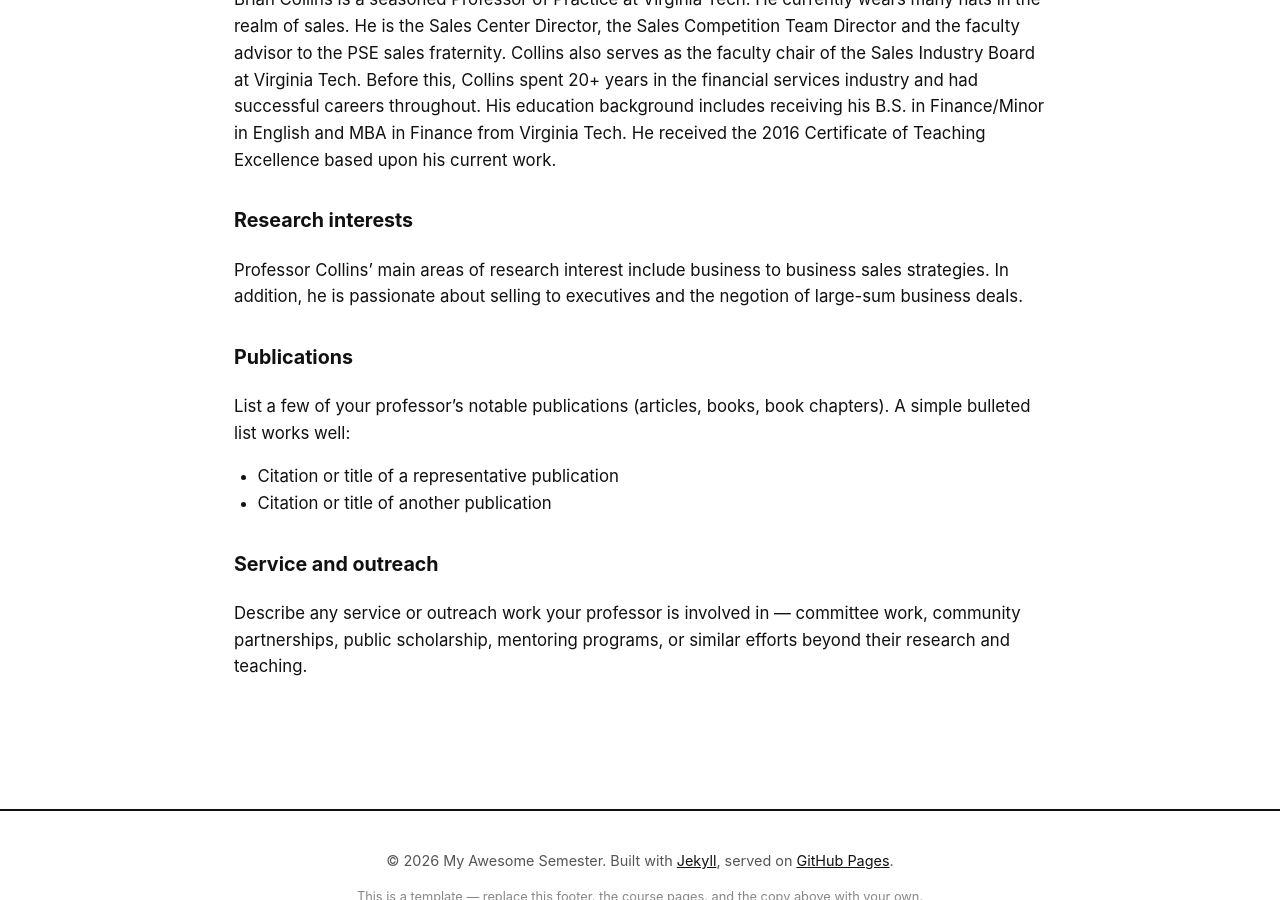
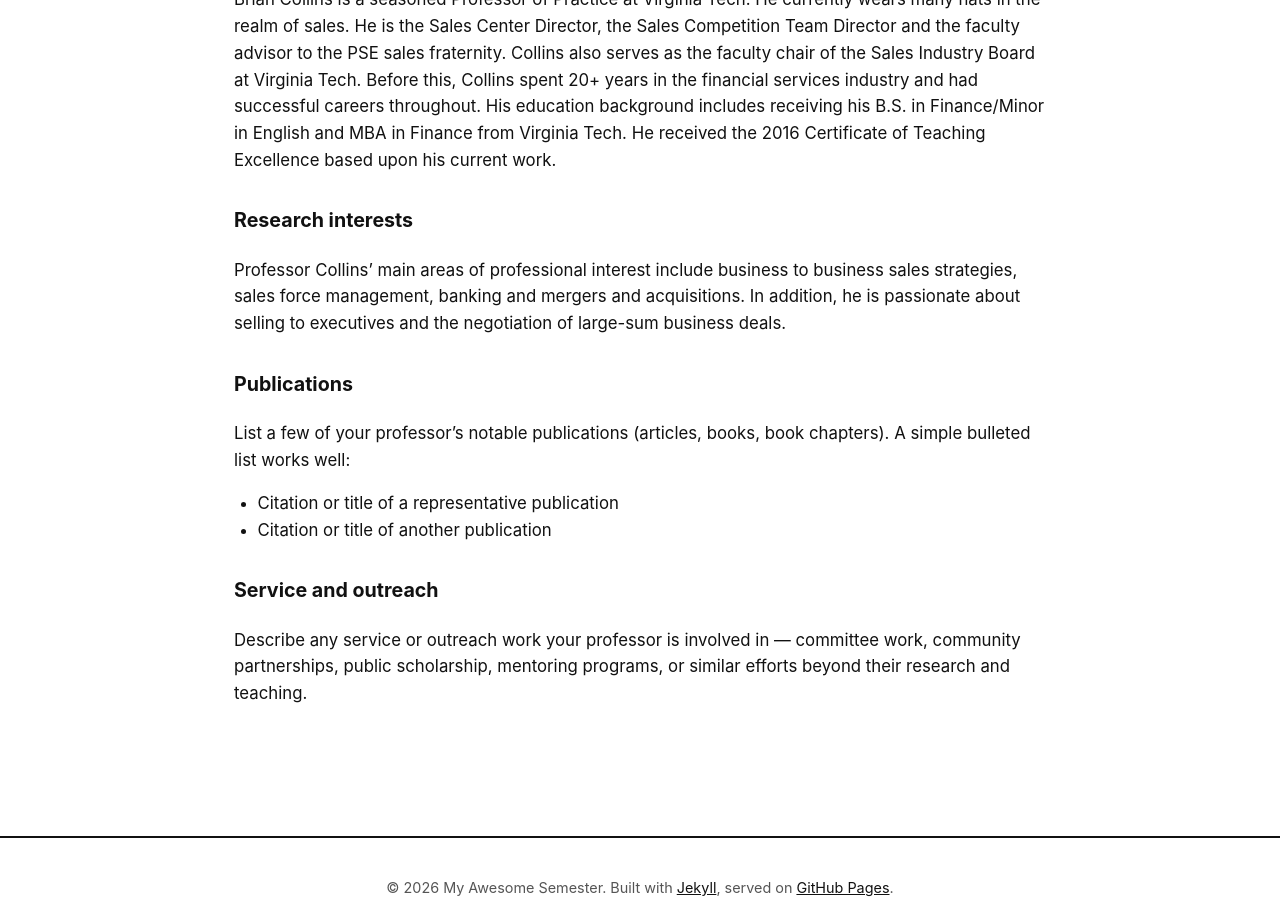
Before and after one commit to Jacobw23-Coder/myawesomesemester, a Jekyll site: the page built from _courses/course-03.md, in a window 1280 px wide and 900 px high, scrolled down 768 px. Built offline with Jekyll 4.4.1, drawn with Linux system fonts in a browser that asks for light colours.

Commit message:
Revise research interests for Professor Collins
Updated Professor Collins' research interests to include sales force management, banking, and mergers and acquisitions.

```diff
--- a/_courses/course-03.md
+++ b/_courses/course-03.md
@@ -21,7 +21,7 @@ Brian Collins is a seasoned Professor of Practice at Virginia Tech. He currently
 
 ### Research interests
 
-Professor Collins' main areas of research interest include business to business sales strategies. In addition, he is passionate about selling to executives and the negotion of large-sum business deals.
+Professor Collins' main areas of professional interest include business to business sales strategies, sales force management, banking and mergers and acquisitions. In addition, he is passionate about selling to executives and the negotiation of large-sum business deals.
 
 ### Publications
 
```
